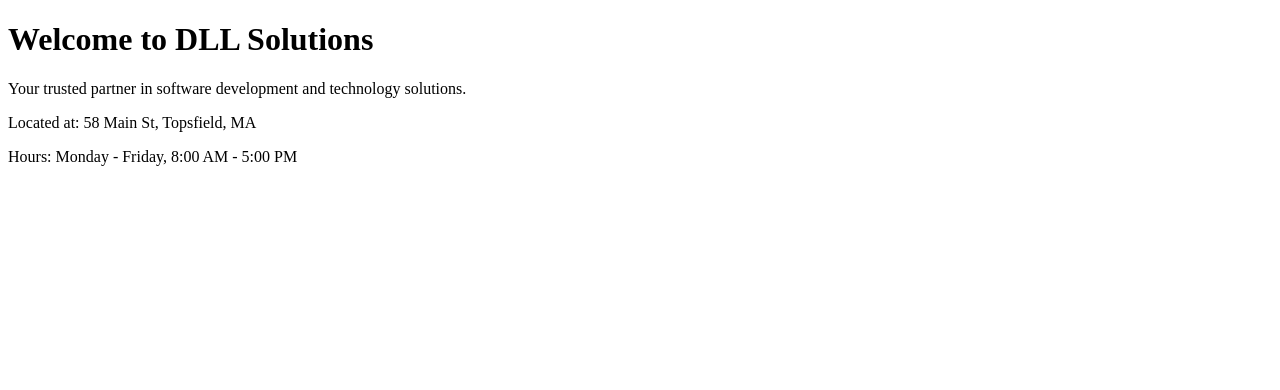
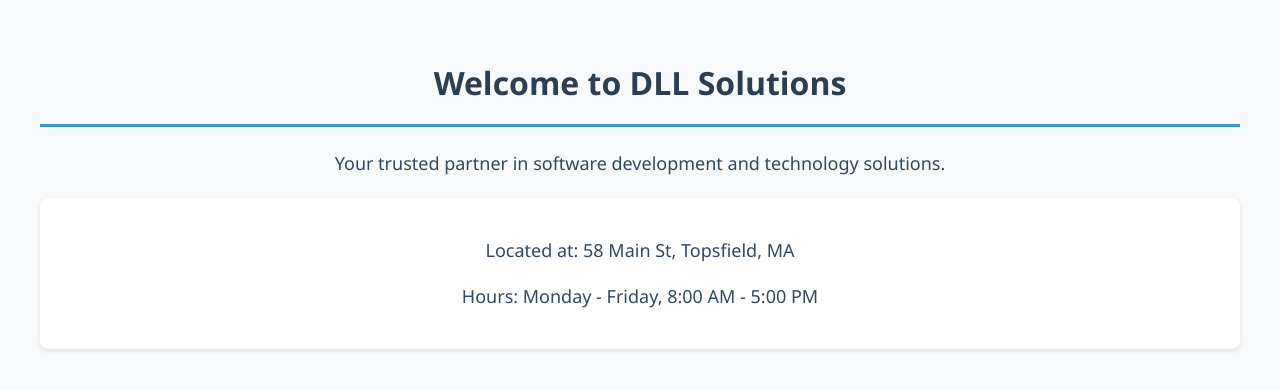
Before and after one commit to kendz0/dll-solutions-website-v2, a plain HTML site: page index.html in a window 1280 px wide. Drawn offline with Linux system fonts and the light colour scheme.

Commit message:
Add CSS styling to the page

```diff
--- a/index.html
+++ b/index.html
@@ -4,12 +4,42 @@
     <meta charset="UTF-8">
     <meta name="viewport" content="width=device-width, initial-scale=1.0">
     <title>DLL Solutions</title>
+    <style>
+        body {
+            font-family: 'Segoe UI', Tahoma, Geneva, Verdana, sans-serif;
+            max-width: 1200px;
+            margin: 0 auto;
+            padding: 20px;
+            background-color: #f8f9fa;
+        }
+        h1 {
+            color: #2c3e50;
+            text-align: center;
+            padding: 20px 0;
+            border-bottom: 3px solid #3498db;
+        }
+        p {
+            color: #34495e;
+            line-height: 1.6;
+            font-size: 18px;
+            text-align: center;
+        }
+        .contact-info {
+            background-color: white;
+            padding: 20px;
+            margin-top: 20px;
+            border-radius: 8px;
+            box-shadow: 0 2px 4px rgba(0,0,0,0.1);
+        }
+    </style>
 </head>
 <body>
     <h1>Welcome to DLL Solutions</h1>
     <p>Your trusted partner in software development and technology solutions.</p>
 
-    <p>Located at: 58 Main St, Topsfield, MA</p>
-    <p>Hours: Monday - Friday, 8:00 AM - 5:00 PM</p>
+    <div class="contact-info">
+        <p>Located at: 58 Main St, Topsfield, MA</p>
+        <p>Hours: Monday - Friday, 8:00 AM - 5:00 PM</p>
+    </div>
 </body>
 </html>
```
